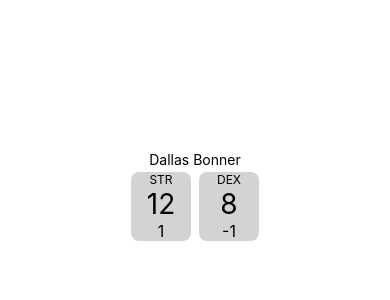
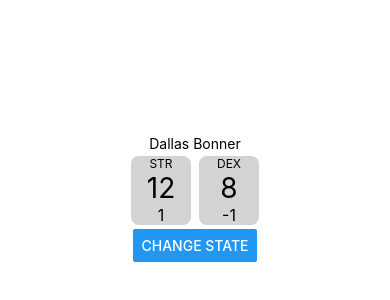
Before and after one commit to MartinCohen98/5e_character_creator, a React Native app: screen / in a window 390 px wide. Shown: the part 224-524 px from the top of the page. Built offline with nearby package versions, Linux system fonts and the light colour scheme.

Commit message:
ueState test

```diff
--- a/App.tsx
+++ b/App.tsx
@@ -1,16 +1,26 @@
 import { StatusBar } from 'expo-status-bar';
-import { StyleSheet, Text, View } from 'react-native';
+import { Button, StyleSheet, Text, View } from 'react-native';
 import StatBox from './src/components/StatBox';
+import { useState } from 'react';
 
 export default function App() {
+
+  const [stat, setStat] = useState(12)
+
+  const onPressHandler = () => {
+    setStat(17)
+  }
+
+
   return (
     <View style={styles.main_character_container}>
       <Text>Dallas Bonner</Text>
       <StatusBar style="auto" />
       <View style={styles.stat_container}>
-        <StatBox name='STR' number={12}></StatBox>
+        <StatBox name='STR' number={stat}></StatBox>
         <StatBox name='DEX' number={8}></StatBox>
       </View>
+      <Button title='Change state' onPress={onPressHandler}></Button>
     </View>
   );
 }
```
